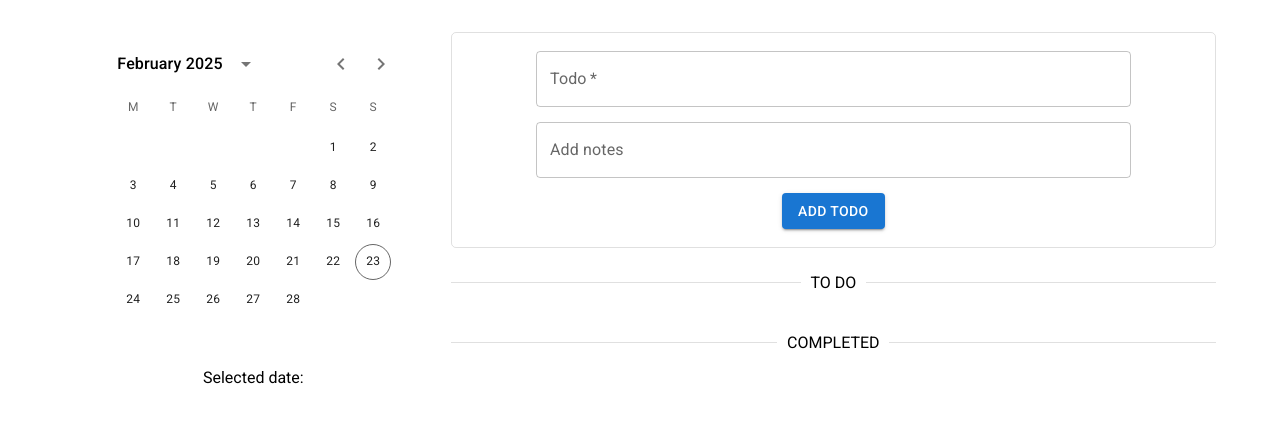
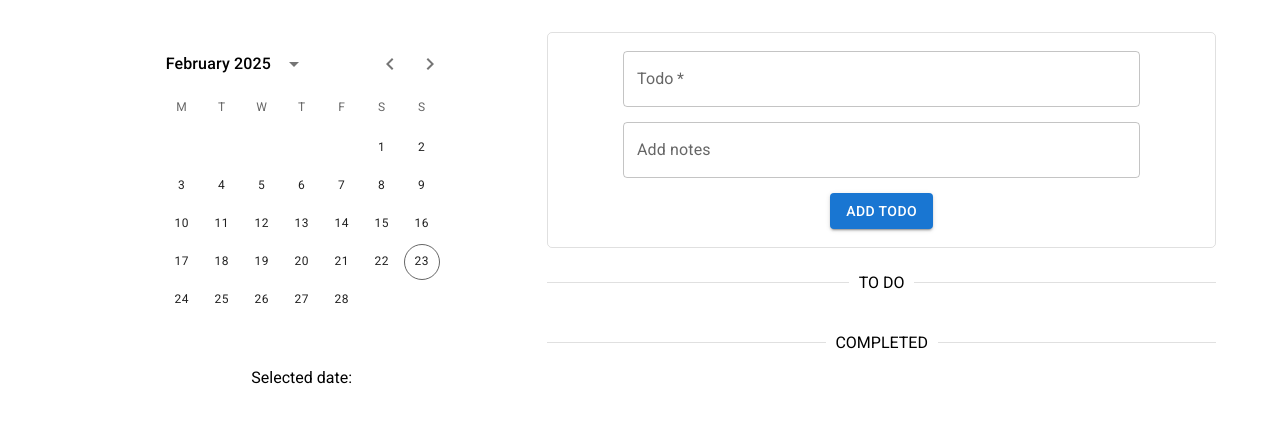
Before and after one commit to BUsuper/todo-project, a React (Vite) app: page / in a window 1280 px wide. Shown: the top 422 px of the page. Built offline with nearby package versions, Linux system fonts and the light colour scheme.

Commit message:
Change width of CalendarBloc and TodoBlock slightly to avoid ugly rendering of the calendar

```diff
--- a/src/components/CalendarBlock/CalendarBlock.jsx
+++ b/src/components/CalendarBlock/CalendarBlock.jsx
@@ -1,4 +1,4 @@
-import { Grid2 } from '@mui/material';
+import { Box, Button, Grid2, Typography } from '@mui/material';
 import { useSelector } from 'react-redux';
 import { selectDate } from '../../features/filtersSlice';
 import { TodosCalendar } from '../TodosCalendar/TodosCalendar';
@@ -7,7 +7,7 @@ export function CalendarBlock() {
     const selectedDate = useSelector(selectDate);
 
     return (
-        <Grid2 size={{sm: 12, md: 4}}>
+        <Grid2 size={{sm: 12, md: 5}}>
             <TodosCalendar />
             Selected date: {selectedDate}
         </Grid2>
--- a/src/components/TodoBlock/TodoBlock.jsx
+++ b/src/components/TodoBlock/TodoBlock.jsx
@@ -3,7 +3,7 @@ import { TodoForm, TodosList } from '../../components';
 
 export function TodoBlock() {
     return (
-        <Grid2 size={{sm: 12, md: 8}}>
+        <Grid2 size={{sm: 12, md: 7}}>
             <TodoForm/>
             <TodosList/>
             <TodosList completed={true}/>
```
